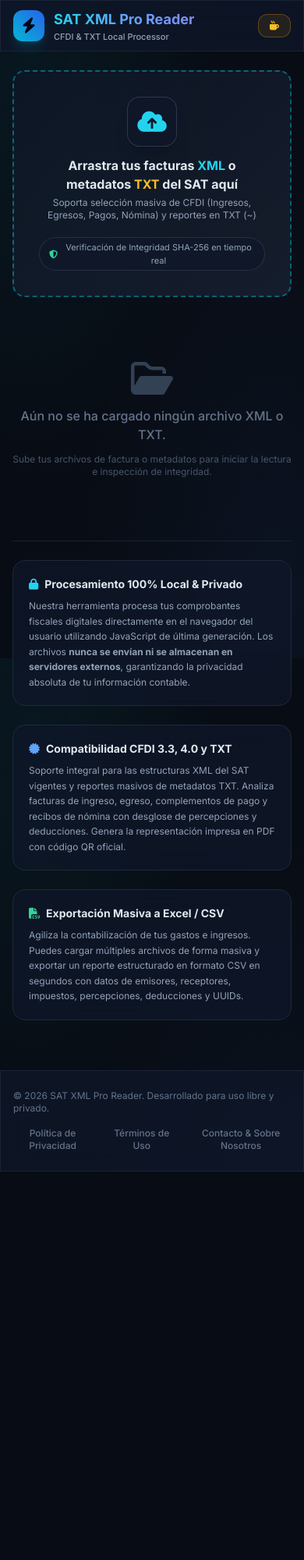
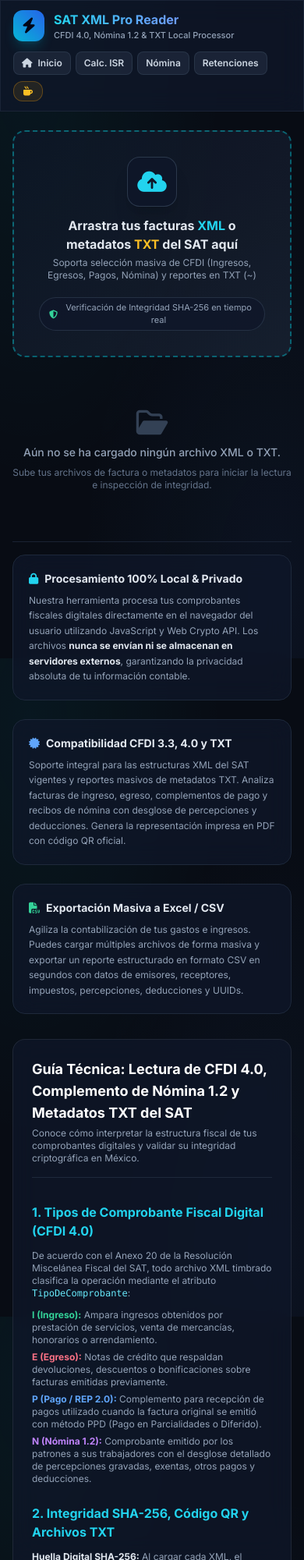
Before and after one commit to eduardorito/lector-xml-sat, a plain HTML site: page index.html in a window 390 px wide. Shown: the top 2000 px of the page at 78% size. Before the commit the page ends 1502 px from the top, so only its background shows below. Drawn offline with nearby package versions, Linux system fonts and the light colour scheme.

Commit message:
Update index.html for 2026 and improve content

```diff
--- a/index.html
+++ b/index.html
@@ -3,8 +3,9 @@
 <head>
     <meta charset="UTF-8">
     <meta name="viewport" content="width=device-width, initial-scale=1.0">
-    <title>SAT CFDI XML & TXT Analyzer | Lector de Facturas Electrónicas</title>
-    <meta name="description" content="Herramienta gratuita y privada para la lectura, inspección de integridad SHA-256, conversión a PDF y exportación masiva a CSV de facturas XML CFDI 3.3/4.0 y archivos TXT de metadatos del SAT.">
+    <title>SAT CFDI XML & TXT Analyzer | Lector de Facturas Electrónicas 2026</title>
+    <meta name="description" content="Herramienta gratuita y privada para la lectura, inspección de integridad SHA-256, conversión a PDF con QR oficial y exportación masiva a CSV de facturas XML CFDI 3.3/4.0, recibos de nómina y archivos TXT de metadatos del SAT.">
+    <link rel="canonical" href="https://eduardorito.github.io/lector-xml-sat/">
 
     <!-- Tailwind CSS CDN -->
     <script src="https://cdn.tailwindcss.com"></script>
@@ -104,30 +105,46 @@
 
     <!-- Header / Navbar -->
     <header class="sticky top-0 z-30 glass-panel border-b border-slate-800/80">
-        <div class="max-w-7xl mx-auto px-4 sm:px-6 lg:px-8 h-16 flex items-center justify-between">
+        <div class="max-w-7xl mx-auto px-4 sm:px-6 lg:px-8 py-3 flex flex-wrap items-center justify-between gap-3">
             <div class="flex items-center space-x-3">
-                <div class="w-10 h-10 rounded-xl bg-gradient-to-tr from-cyan-500 to-blue-600 flex items-center justify-center text-slate-950 font-black text-xl shadow-lg shadow-cyan-500/20">
+                <a href="https://eduardorito.github.io/" class="w-10 h-10 rounded-xl bg-gradient-to-tr from-cyan-500 to-blue-600 flex items-center justify-center text-slate-950 font-black text-xl shadow-lg shadow-cyan-500/20" title="Volver al Portal Principal">
                     <i class="fa-solid fa-bolt"></i>
-                </div>
+                </a>
                 <div>
-                    <h1 class="font-bold text-lg bg-clip-text text-transparent bg-gradient-to-r from-cyan-400 via-blue-400 to-indigo-400">
+                    <h1 class="font-bold text-base sm:text-lg bg-clip-text text-transparent bg-gradient-to-r from-cyan-400 via-blue-400 to-indigo-400">
                         SAT XML Pro Reader
                     </h1>
-                    <p class="text-[11px] text-slate-400 font-medium">CFDI & TXT Local Processor</p>
-                </div>
-            </div>
-
-            <div class="flex items-center space-x-3">
-                <a href="https://buymeacoffee.com/eduardorito" target="_blank" rel="noopener noreferrer" class="px-3.5 py-2 rounded-xl text-xs sm:text-sm font-semibold bg-amber-500/10 hover:bg-amber-500/20 text-amber-400 border border-amber-500/30 transition-all flex items-center gap-2">
+                    <p class="text-[11px] text-slate-400 font-medium">CFDI 4.0, Nómina 1.2 & TXT Local Processor</p>
+                </div>
+            </div>
+
+            <!-- Navegación Interna y Botones de Acción -->
+            <div class="flex flex-wrap items-center gap-2 text-xs font-semibold">
+                <nav aria-label="Navegación principal" class="flex flex-wrap items-center gap-1.5 mr-1">
+                    <a href="https://eduardorito.github.io/" class="px-2.5 py-1.5 rounded-lg bg-slate-800/80 text-slate-300 hover:text-cyan-400 border border-slate-700/60 transition-all">
+                        <i class="fa-solid fa-house mr-1"></i> Inicio
+                    </a>
+                    <a href="https://eduardorito.github.io/calculadora-isr/" class="px-2.5 py-1.5 rounded-lg bg-slate-800/80 text-slate-300 hover:text-cyan-400 border border-slate-700/60 transition-all">
+                        Calc. ISR
+                    </a>
+                    <a href="https://eduardorito.github.io/calculado-nomina.html" class="px-2.5 py-1.5 rounded-lg bg-slate-800/80 text-slate-300 hover:text-cyan-400 border border-slate-700/60 transition-all">
+                        Nómina
+                    </a>
+                    <a href="https://eduardorito.github.io/retenciones-sat/" class="px-2.5 py-1.5 rounded-lg bg-slate-800/80 text-slate-300 hover:text-cyan-400 border border-slate-700/60 transition-all">
+                        Retenciones
+                    </a>
+                </nav>
+
+                <a href="https://buymeacoffee.com/eduardorito" target="_blank" rel="noopener noreferrer" class="px-3 py-1.5 rounded-xl bg-amber-500/10 hover:bg-amber-500/20 text-amber-400 border border-amber-500/30 transition-all flex items-center gap-1.5">
                     <i class="fa-solid fa-mug-hot"></i>
                     <span class="hidden sm:inline">Invítame un café</span>
                 </a>
 
-                <button id="btnExport" onclick="exportToCSV()" class="hidden px-4 py-2 rounded-xl text-xs sm:text-sm font-semibold bg-emerald-500/10 hover:bg-emerald-500/20 text-emerald-400 border border-emerald-500/30 transition-all flex items-center gap-2">
+                <button id="btnExport" onclick="exportToCSV()" class="hidden px-3.5 py-1.5 rounded-xl bg-emerald-500/10 hover:bg-emerald-500/20 text-emerald-400 border border-emerald-500/30 transition-all flex items-center gap-1.5">
                     <i class="fa-solid fa-file-excel"></i>
                     <span>Exportar CSV</span>
                 </button>
-                <button id="btnClear" onclick="clearData()" class="hidden px-3 py-2 rounded-xl text-xs sm:text-sm font-semibold bg-rose-500/10 hover:bg-rose-500/20 text-rose-400 border border-rose-500/30 transition-all flex items-center gap-2">
+                <button id="btnClear" onclick="clearData()" class="hidden px-3 py-1.5 rounded-xl bg-rose-500/10 hover:bg-rose-500/20 text-rose-400 border border-rose-500/30 transition-all flex items-center gap-1.5">
                     <i class="fa-solid fa-trash-can"></i>
                     <span class="hidden sm:inline">Limpiar</span>
                 </button>
@@ -248,19 +265,19 @@
         </section>
 
         <!-- Empty State Inicial -->
-        <section id="emptyState" class="text-center py-12 text-slate-500 space-y-3">
-            <i class="fa-regular fa-folder-open text-5xl text-slate-700"></i>
-            <p class="text-base font-medium">Aún no se ha cargado ningún archivo XML o TXT.</p>
-            <p class="text-xs text-slate-600">Sube tus archivos de factura o metadatos para iniciar la lectura e inspección de integridad.</p>
+        <section id="emptyState" class="text-center py-8 text-slate-500 space-y-2">
+            <i class="fa-regular fa-folder-open text-4xl text-slate-700"></i>
+            <p class="text-sm font-medium text-slate-400">Aún no se ha cargado ningún archivo XML o TXT.</p>
+            <p class="text-xs text-slate-500">Sube tus archivos de factura o metadatos para iniciar la lectura e inspección de integridad.</p>
         </section>
 
-        <!-- SECCIÓN DE CONTENIDO EDUCATIVO Y GUÍA CFDI -->
-        <section class="grid grid-cols-1 md:grid-cols-3 gap-6 pt-6 border-t border-slate-800/80 text-xs leading-relaxed text-slate-400">
+        <!-- SECCIÓN DE TARJETAS TÉCNICAS -->
+        <section class="grid grid-cols-1 md:grid-cols-3 gap-6 pt-4 border-t border-slate-800/80 text-xs leading-relaxed text-slate-400">
             <div class="glass-panel p-5 rounded-2xl space-y-2 border border-slate-800">
                 <h3 class="font-bold text-slate-200 text-sm flex items-center gap-2">
                     <i class="fa-solid fa-lock text-cyan-400"></i> Procesamiento 100% Local & Privado
                 </h3>
-                <p>Nuestra herramienta procesa tus comprobantes fiscales digitales directamente en el navegador del usuario utilizando JavaScript de última generación. Los archivos <strong>nunca se envían ni se almacenan en servidores externos</strong>, garantizando la privacidad absoluta de tu información contable.</p>
+                <p>Nuestra herramienta procesa tus comprobantes fiscales digitales directamente en el navegador del usuario utilizando JavaScript y Web Crypto API. Los archivos <strong class="text-slate-200">nunca se envían ni se almacenan en servidores externos</strong>, garantizando la privacidad absoluta de tu información contable.</p>
             </div>
 
             <div class="glass-panel p-5 rounded-2xl space-y-2 border border-slate-800">
@@ -278,16 +295,71 @@
             </div>
         </section>
 
+        <!-- GUÍA TÉCNICA Y CONTENIDO EDITORIAL SOBRE CFDI 4.0 Y METADATOS SAT (SEO & ADSENSE) -->
+        <article class="glass-panel rounded-2xl p-6 sm:p-8 space-y-8 text-slate-300 leading-relaxed">
+            <div class="border-b border-slate-800 pb-4">
+                <h2 class="text-lg sm:text-xl font-bold text-white">Guía Técnica: Lectura de CFDI 4.0, Complemento de Nómina 1.2 y Metadatos TXT del SAT</h2>
+                <p class="text-xs sm:text-sm text-slate-400 mt-1">Conoce cómo interpretar la estructura fiscal de tus comprobantes digitales y validar su integridad criptográfica en México.</p>
+            </div>
+
+            <div class="grid grid-cols-1 md:grid-cols-2 gap-6 text-xs sm:text-sm">
+                <div class="space-y-3">
+                    <h3 class="text-cyan-400 font-bold text-base">1. Tipos de Comprobante Fiscal Digital (CFDI 4.0)</h3>
+                    <p class="text-slate-400">
+                        De acuerdo con el Anexo 20 de la Resolución Miscelánea Fiscal del SAT, todo archivo XML timbrado clasifica la operación mediante el atributo <span class="font-mono text-cyan-300">TipoDeComprobante</span>:
+                    </p>
+                    <ul class="space-y-1.5 text-slate-400">
+                        <li><strong class="text-emerald-400">I (Ingreso):</strong> Ampara ingresos obtenidos por prestación de servicios, venta de mercancías, honorarios o arrendamiento.</li>
+                        <li><strong class="text-rose-400">E (Egreso):</strong> Notas de crédito que respaldan devoluciones, descuentos o bonificaciones sobre facturas emitidas previamente.</li>
+                        <li><strong class="text-blue-400">P (Pago / REP 2.0):</strong> Complemento para recepción de pagos utilizado cuando la factura original se emitió con método PPD (Pago en Parcialidades o Diferido).</li>
+                        <li><strong class="text-purple-400">N (Nómina 1.2):</strong> Comprobante emitido por los patrones a sus trabajadores con el desglose detallado de percepciones gravadas, exentas, otros pagos y deducciones.</li>
+                    </ul>
+                </div>
+
+                <div class="space-y-3">
+                    <h3 class="text-cyan-400 font-bold text-base">2. Integridad SHA-256, Código QR y Archivos TXT</h3>
+                    <p class="text-slate-400">
+                        <strong class="text-slate-200">Huella Digital SHA-256:</strong> Al cargar cada XML, el navegador calcula un resumen criptográfico único de 64 caracteres hexadecimales. Si se altera un solo dígito o espacio dentro del comprobante, el hash cambia por completo, permitiendo detectar manipulaciones y evitar facturas duplicadas.
+                    </p>
+                    <p class="text-slate-400">
+                        <strong class="text-slate-200">Representación Impresa con QR Oficial:</strong> El PDF generado construye dinámicamente el código QR conforme al estándar del SAT (<span class="font-mono text-xs text-slate-300">verificacfdi.facturaelectronica.sat.gob.mx</span>) incluyendo UUID, RFC emisor, RFC receptor, total y los últimos 8 caracteres del sello digital.
+                    </p>
+                    <p class="text-slate-400">
+                        <strong class="text-slate-200">Lectura de Metadatos TXT (~):</strong> Cuando descargas paquetes de metadatos desde el portal del SAT, el archivo `.txt` separa sus columnas con el carácter virgulilla (<span class="font-mono text-amber-300">~</span>). Este lector interpreta automáticamente el UUID, fechas de emisión/timbrado, montos y estatus (Vigente o Cancelado).
+                    </p>
+                </div>
+            </div>
+
+            <!-- Preguntas Frecuentes -->
+            <div class="space-y-4 pt-2">
+                <h3 class="text-white font-bold text-base">Preguntas Frecuentes sobre el Lector XML y TXT</h3>
+                <div class="grid grid-cols-1 md:grid-cols-2 gap-4 text-xs">
+                    <div class="bg-slate-900/50 p-4 rounded-xl border border-slate-800/80 space-y-1.5">
+                        <h4 class="font-bold text-slate-200">¿Cuántos archivos XML puedo cargar al mismo tiempo?</h4>
+                        <p class="text-slate-400">Puedes seleccionar o arrastrar cientos de archivos `.xml` y `.txt` en un solo lote. Como el procesamiento ocurre en la memoria de tu equipo sin depender de la velocidad de subida de red, la lectura y exportación a CSV toma apenas unos segundos.</p>
+                    </div>
+                    <div class="bg-slate-900/50 p-4 rounded-xl border border-slate-800/80 space-y-1.5">
+                        <h4 class="font-bold text-slate-200">¿Cómo interpreta los recibos de nómina timbrados?</h4>
+                        <p class="text-slate-400">Al detectar un nodo <span class="font-mono text-purple-300">nomina12:Nomina</span>, el visor separa en dos columnas las percepciones y otros pagos frente a las deducciones (ISR retenido, cuotas IMSS, préstamos), mostrando además el CURP, NSS, Salario Base de Cotización (SBC) y Salario Diario Integrado (SDI).</p>
+                    </div>
+                </div>
+            </div>
+        </article>
+
     </main>
 
-    <!-- FOOTER CON ENLACES A PÁGINAS LEGALES -->
+    <!-- FOOTER CON ENLACES REALES RASTREABLES Y MODALES -->
     <footer class="glass-panel border-t border-slate-800/80 mt-10 py-6">
-        <div class="max-w-7xl mx-auto px-4 sm:px-6 lg:px-8 flex flex-col sm:flex-row items-center justify-between gap-4 text-xs text-slate-500">
-            <p>© 2026 SAT XML Pro Reader. Desarrollado para uso libre y privado.</p>
-            <div class="flex items-center space-x-6 font-medium">
-                <button onclick="openLegalModal('privacy')" class="hover:text-cyan-400 transition-colors">Política de Privacidad</button>
+        <div class="max-w-7xl mx-auto px-4 sm:px-6 lg:px-8 flex flex-col sm:flex-row items-center justify-between gap-4 text-xs text-slate-400">
+            <p>© 2026 Tax Calc Pro — SAT XML Pro Reader. Desarrollado para uso libre y privado.</p>
+            <div class="flex flex-wrap items-center justify-center gap-5 font-medium">
+                <a href="https://eduardorito.github.io/" class="hover:text-cyan-400 transition-colors">Inicio</a>
+                <a href="https://eduardorito.github.io/calculadora-isr/" class="hover:text-cyan-400 transition-colors">Calculadora ISR</a>
+                <a href="https://eduardorito.github.io/calculado-nomina.html" class="hover:text-cyan-400 transition-colors">Nómina Integral</a>
+                <a href="https://eduardorito.github.io/retenciones-sat/" class="hover:text-cyan-400 transition-colors">Retenciones SAT</a>
+                <a href="https://eduardorito.github.io/privacidad.html" class="hover:text-cyan-400 transition-colors">Política de Privacidad</a>
                 <button onclick="openLegalModal('terms')" class="hover:text-cyan-400 transition-colors">Términos de Uso</button>
-                <button onclick="openLegalModal('about')" class="hover:text-cyan-400 transition-colors">Contacto & Sobre Nosotros</button>
+                <a href="https://eduardorito.github.io/contacto.html" class="hover:text-cyan-400 transition-colors">Contacto</a>
             </div>
         </div>
     </footer>
@@ -466,7 +538,7 @@
         </div>
     </div>
 
-    <!-- MODAL PARA PÁGINAS LEGALES -->
+    <!-- MODAL PARA TÉRMINOS DE USO -->
     <div id="legalModal" class="fixed inset-0 z-50 flex items-center justify-center p-4 bg-black/80 backdrop-blur-sm hidden">
         <div class="glass-modal w-full max-w-2xl max-h-[80vh] rounded-2xl flex flex-col shadow-2xl overflow-hidden border border-slate-700">
             <div class="px-6 py-4 border-b border-slate-800 flex items-center justify-between bg-slate-900/80">
@@ -1007,7 +1079,6 @@
             const nominaSec = document.getElementById('nominaBreakdownSection');
             const rowTras = document.getElementById('mRowTrasladados');
 
-            // Si es Nómina y trae complemento <nomina12:Nomina>
             if (inv.tipo === 'N' && inv.nomina) {
                 standardSec.classList.add('hidden');
                 nominaSec.classList.remove('hidden');
@@ -1068,7 +1139,6 @@
                 document.getElementById('mTotal').innerText = formatCurrency(inv.total);
 
             } else {
-                // Comprobante Estándar (Ingreso, Egreso, Pago, etc.)
                 standardSec.classList.remove('hidden');
                 nominaSec.classList.add('hidden');
                 rowTras.classList.remove('hidden');
@@ -1156,13 +1226,11 @@
             const qrBase64 = await getQRCodeBase64(inv.qrURL);
             const isNomina = (inv.tipo === 'N' && inv.nomina);
 
-            // Construcción dinámica del cuerpo central y totales según sea Nómina o Factura Estándar
             let bodySections = [];
 
             if (isNomina) {
                 const sumPerc = inv.nomina.totalPercepciones + inv.nomina.totalOtrosPagos;
 
-                // Barra de datos laborales
                 bodySections.push({
                     table: {
                         widths: ['28%', '24%', '24%', '24%'],
@@ -1207,7 +1275,6 @@
                     ])
                     : [[{ text: '-', alignment: 'center', fontSize: 7.5 }, { text: 'Sin deducciones', fontSize: 7.5 }, { text: '$0.00', alignment: 'right', fontSize: 7.5 }]];
 
-                // Dos columnas: Percepciones a la izquierda, Deducciones a la derecha
                 bodySections.push({
                     columns: [
                         {
@@ -1269,7 +1336,6 @@
                     margin: [0, 0, 0, 10]
                 });
 
-                // Resumen de Totales de Nómina
                 bodySections.push({
                     columns: [
                         { width: '55%', text: '' },
@@ -1555,38 +1621,18 @@
             document.body.removeChild(link);
         }
 
-        /* Lógica para abrir Modales Legales (AdSense Compliance) */
+        /* Lógica para abrir Modal de Términos */
         function openLegalModal(type) {
             const titleEl = document.getElementById('legalModalTitle');
             const bodyEl = document.getElementById('legalModalBody');
 
-            if (type === 'privacy') {
-                titleEl.innerText = "Política de Privacidad";
-                bodyEl.innerHTML = `
-                    <p class="font-bold text-slate-100">1. Tratamiento de Datos Locales</p>
-                    <p>SAT XML Pro Reader opera bajo una arquitectura 100% Client-Side (del lado del cliente). Todos los archivos XML y TXT de comprobantes fiscales procesados en esta aplicación son leídos localmente en la memoria RAM de su dispositivo. Ningún archivo, dato fiscal, RFC o monto es subido, almacenado ni transmitido a ningún servidor externo.</p>
-                    <p class="font-bold text-slate-100 mt-3">2. Cookies de Terceros y Publicidad (Google AdSense)</p>
-                    <p>Este sitio utiliza servicios publicitarios prestados por Google AdSense. Google utiliza cookies de terceros para mostrar anuncios personalizados basados en las visitas previas del usuario a este u otros sitios web. Los usuarios pueden inhabilitar la publicidad personalizada consultando la configuración de anuncios de Google.</p>
-                `;
-            } else if (type === 'terms') {
+            if (type === 'terms') {
                 titleEl.innerText = "Términos y Condiciones de Uso";
                 bodyEl.innerHTML = `
                     <p class="font-bold text-slate-100">1. Uso del Servicio</p>
                     <p>SAT XML Pro Reader es una herramienta tecnológica gratuita para la lectura visual, verificación de hash y representación en PDF de archivos CFDI y TXT. El usuario es responsable del uso que dé a los reportes generados.</p>
                     <p class="font-bold text-slate-100 mt-3">2. Deslinde de Responsabilidad</p>
-                    <p>Esta aplicación no está afiliada, asociada ni respaldada formalmente por el Servicio de Administración Tributaria (SAT) de México. La verificación de autenticidad se realiza mediante enlaces directos a las APIs y portales públicos oficiales del SAT.</p>
-                `;
-            } else if (type === 'about') {
-                titleEl.innerText = "Contacto & Sobre Nosotros";
-                bodyEl.innerHTML = `
-                    <p class="font-bold text-slate-100">Sobre el Proyecto</p>
-                    <p>SAT XML Pro Reader es un desarrollo independiente creado para agilizar el trabajo diario de profesionales administrativos, contadores y contribuyentes en México, ofreciendo un lector seguro y veloz que protege la privacidad contable.</p>
-                    <p class="font-bold text-slate-100 mt-3">Contacto & Soporte</p>
-                    <p>Para sugerencias, reportes de fallas o consultas sobre la herramienta, puedes contactarnos directamente:</p>
-                    <ul class="list-disc pl-4 mt-2 space-y-1 text-cyan-400">
-                    <li><strong>Correo de contacto:</strong> <a href="mailto:eduardorito85@gmail.com" class="underline">eduardorito85@gmail.com</a></li>
-                    <li><strong>Repositorio en GitHub:</strong> <a href="https://github.com/eduardorito/lector-xml-sat" target="_blank" class="underline font-mono">GitHub Repository</a></li>
-                    </ul>
+                    <p>Esta aplicación no está afiliada, asociada ni respaldada formalmente por el Servicio de Administración Tributaria (SAT) de México. La verificación de autenticidad se realiza mediante enlaces directos a los portales públicos oficiales del SAT.</p>
                 `;
             }
 
```
